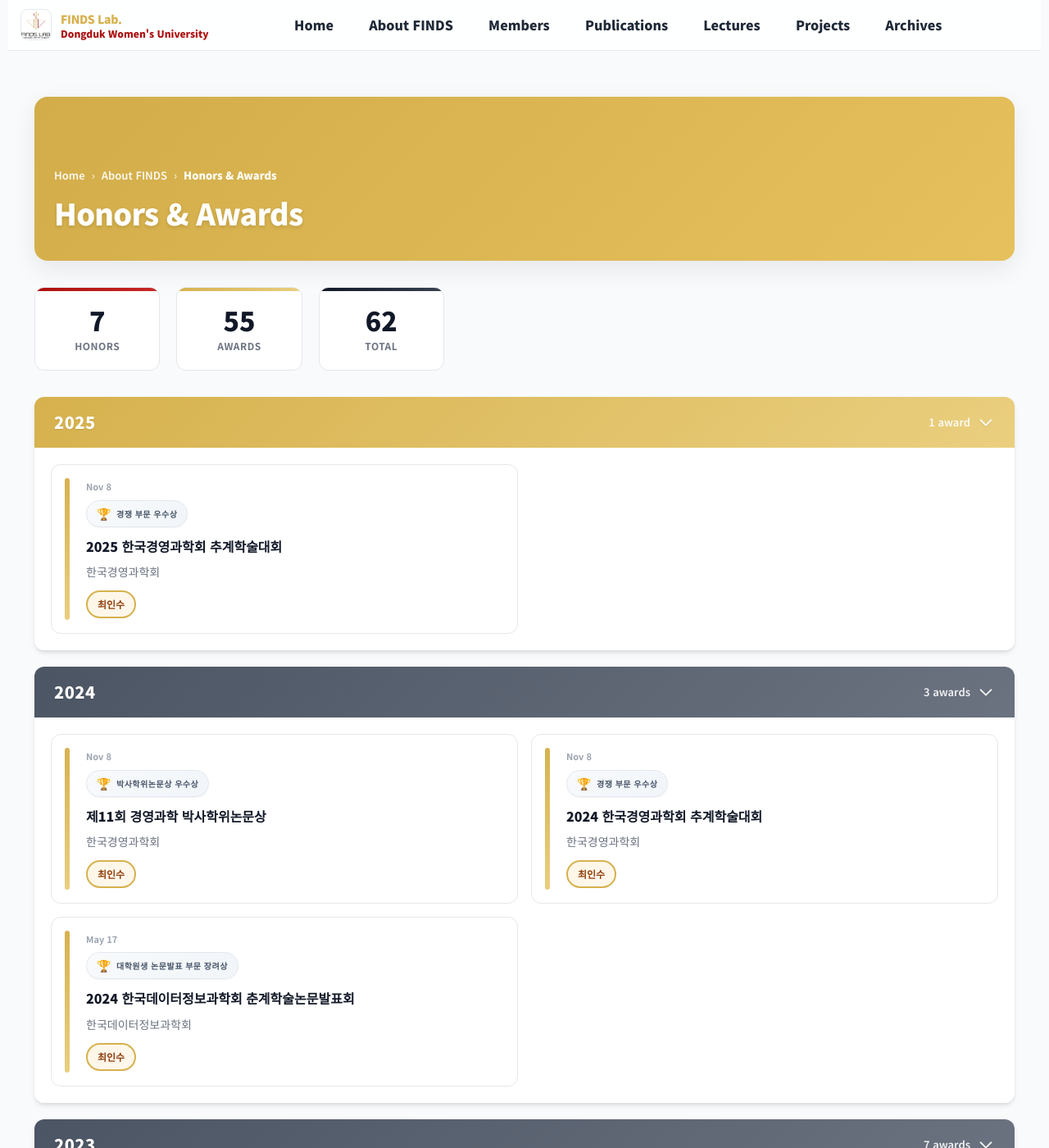
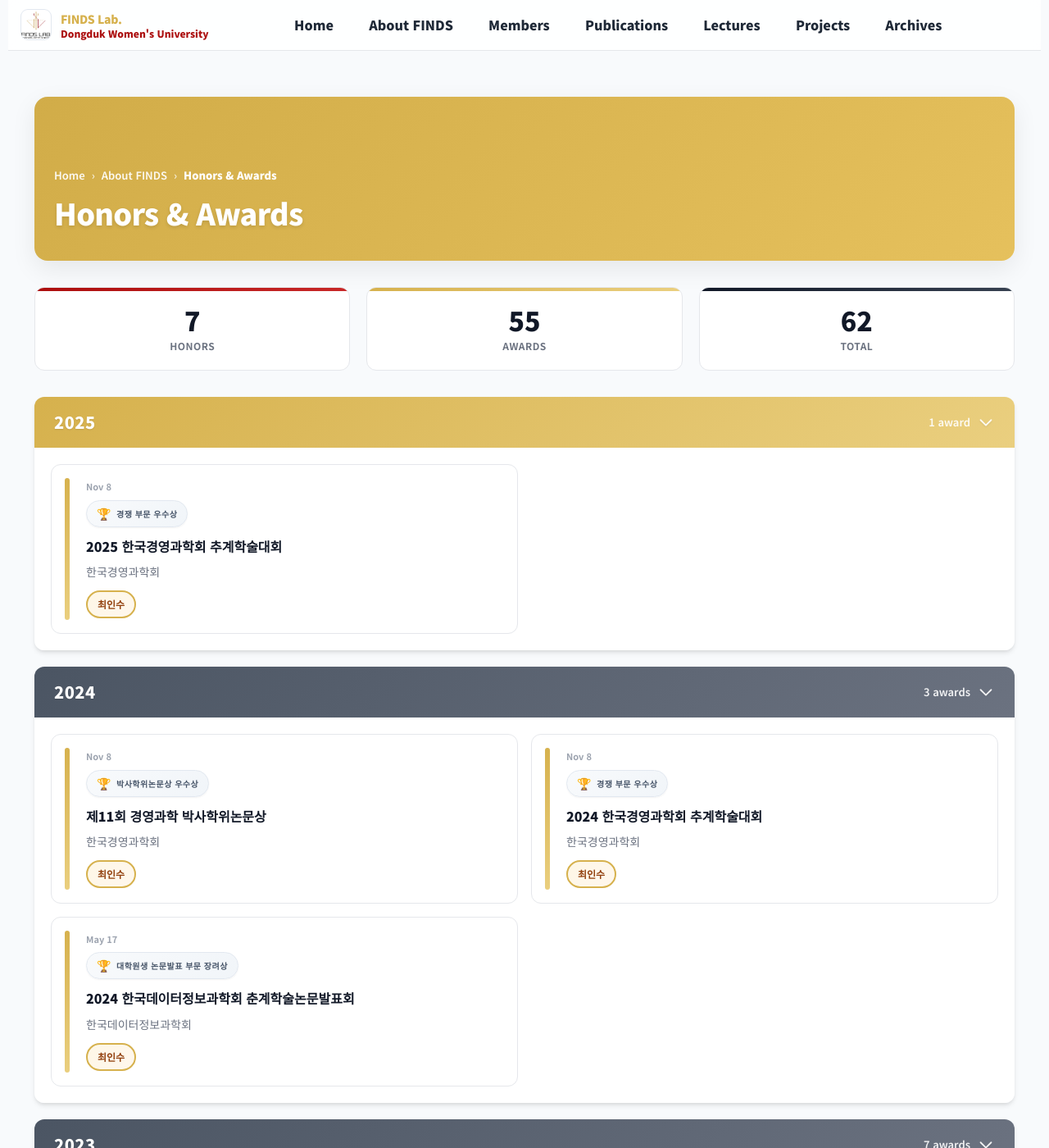
Before and after one commit to FinDS-Lab/site, a Jekyll site: the page built from about-honors.html, in a window 1280 px wide and 1400 px high. Shown: the whole window at 82% size. Built offline with Jekyll 4.4.1, drawn with Linux system fonts in a browser that asks for light colours; nearby versions of some CDN libraries.

Commit message:
Update about-honors.html

```diff
--- a/about-honors.html
+++ b/about-honors.html
@@ -664,12 +664,12 @@ function generateDiamondNetwork() {
 }
 
   /* Statistics Section */
+/* Statistics Section */
 .stats-container{
   display:grid;
   grid-template-columns:repeat(3, 1fr);
   gap:20px;
   margin-bottom:2rem;
-  max-width:500px;
 }
 
 .stat-card{
```
